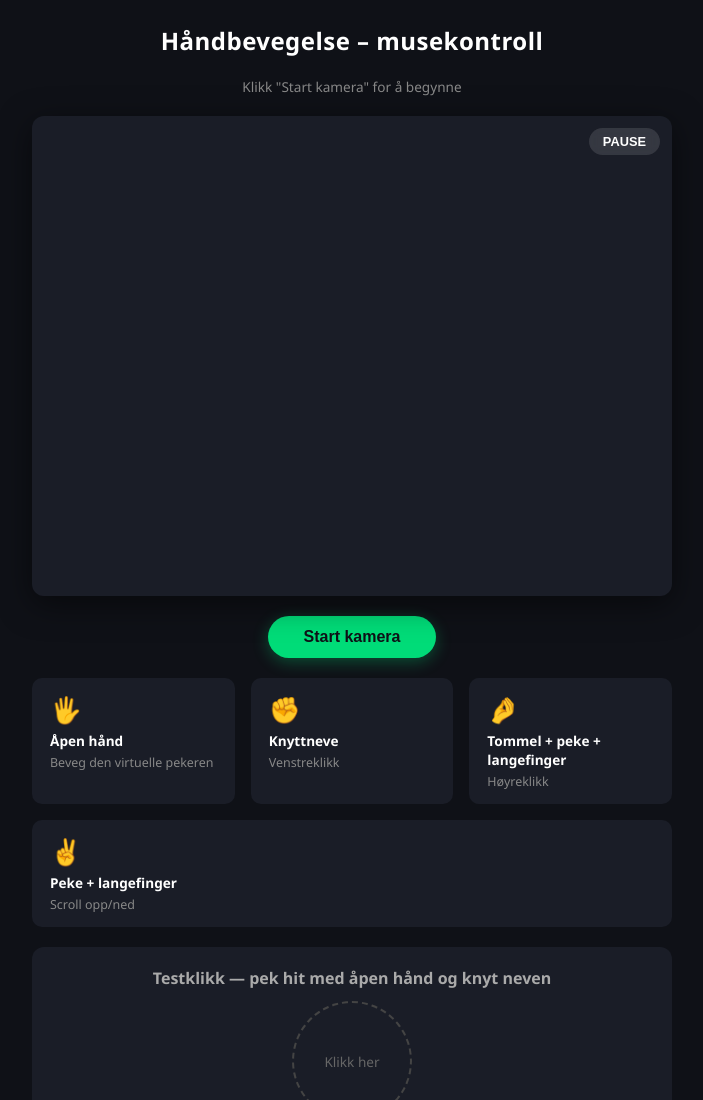
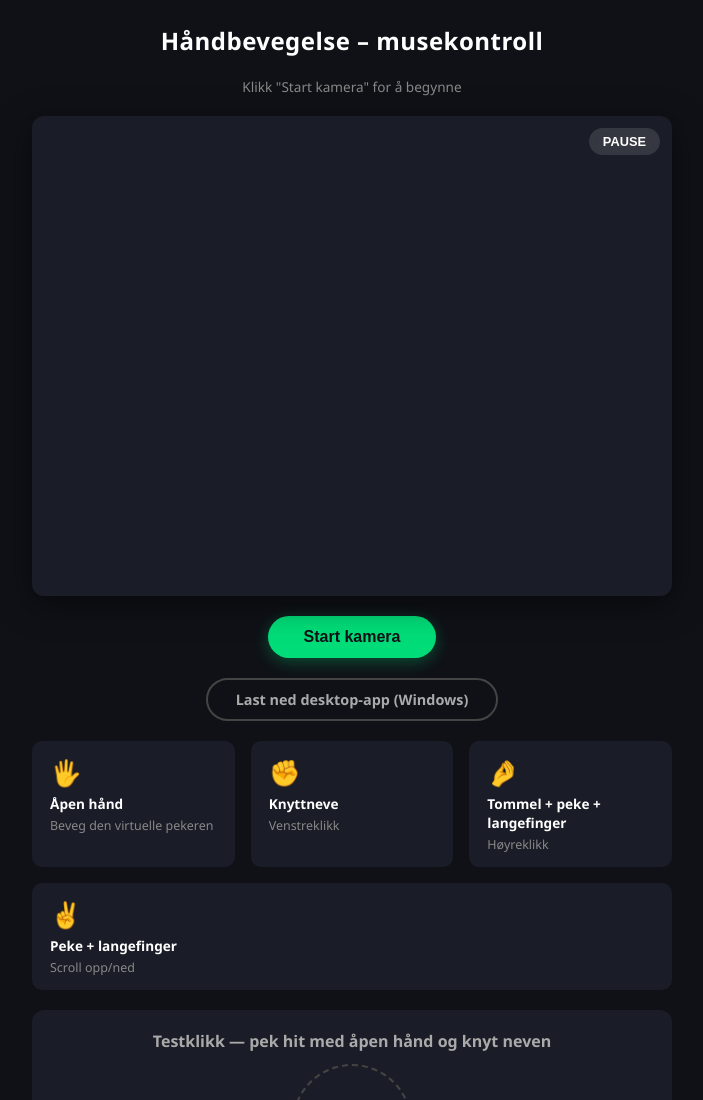
Before and after one commit to h678128/Deep-learning---Hand-Gestrure-recognition, a plain HTML site: page docs/index.html in a window 1280 px wide. Shown: the top 1100 px of the page, without its empty margins (288-991 px from the left). Drawn offline with Linux system fonts and the light colour scheme.

Commit message:
Legg til desktop-nedlasting: start.bat + modell + nedlastningsknapp

```diff
--- a/docs/index.html
+++ b/docs/index.html
@@ -138,6 +138,20 @@
     #start-btn:hover { background: #00f086; }
     #start-btn:disabled { background: #333; color: #666; cursor: default; box-shadow: none; }
 
+    #download-btn {
+      padding: 10px 28px;
+      border-radius: 24px;
+      border: 2px solid #444;
+      background: transparent;
+      color: #aaa;
+      font-size: 0.9rem;
+      font-weight: 600;
+      cursor: pointer;
+      text-decoration: none;
+      display: inline-block;
+    }
+    #download-btn:hover { border-color: #00dc78; color: #00dc78; }
+
     #click-target {
       width: 640px;
       max-width: 100%;
@@ -180,6 +194,11 @@
 </div>
 
 <button id="start-btn">Start kamera</button>
+<a id="download-btn"
+   href="https://github.com/h678128/Deep-learning---Hand-Gestrure-recognition/archive/refs/heads/Master.zip"
+   download>
+  Last ned desktop-app (Windows)
+</a>
 
 <div class="instructions">
   <div class="card">
```
Also changed, not shown: 2 other files.
